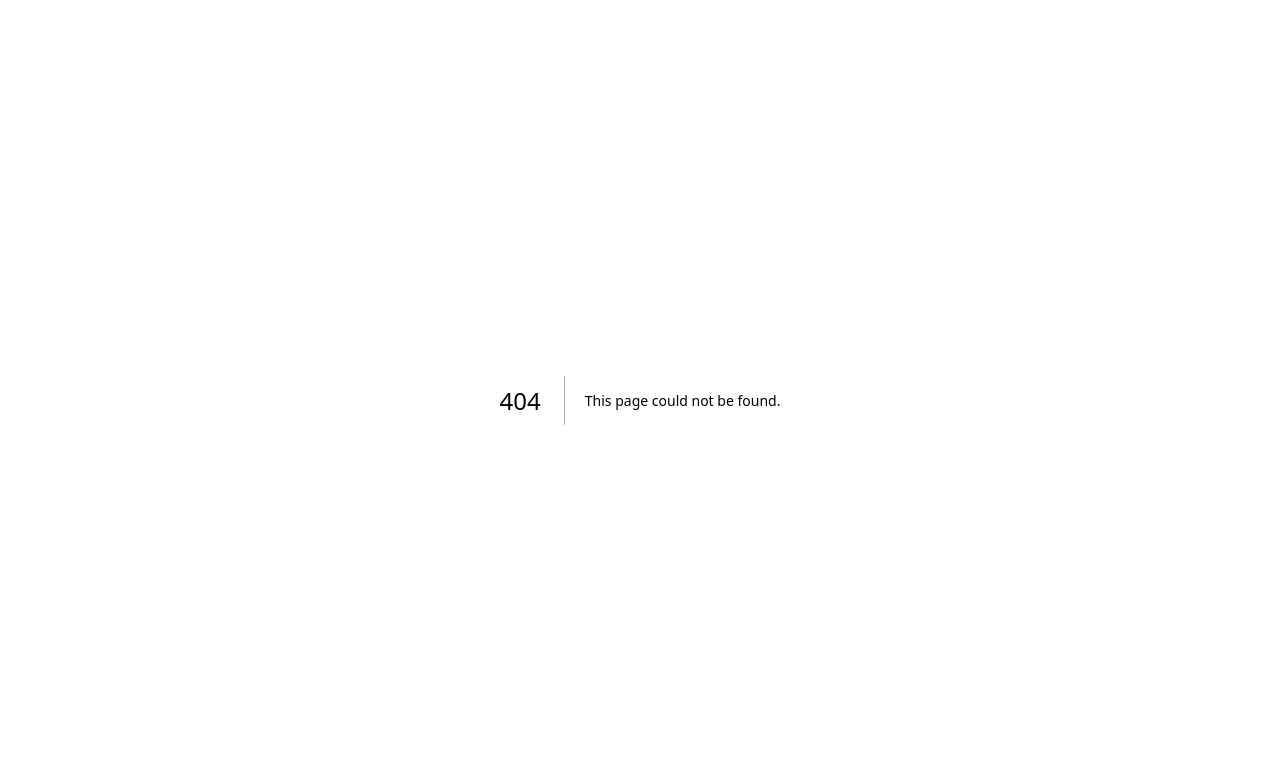
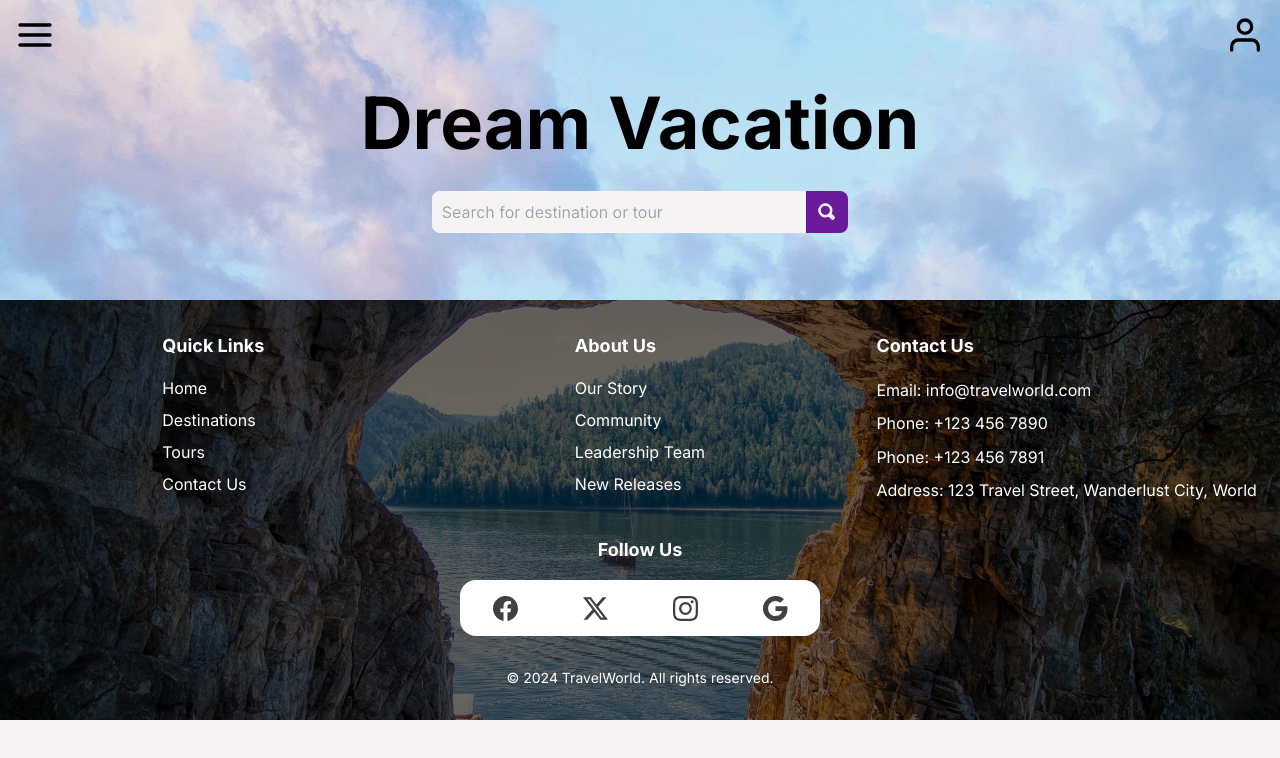
Before and after one commit to Shayan-Mst/vacation, a Next.js app: page /discounts in a window 1280 px wide. Before the commit this address had no page. Shown: the top 758 px of the page. Built offline with nearby package versions, Linux system fonts and the light colour scheme.

Commit message:
created discounts

```diff
--- /dev/null
+++ b/src/app/discounts/page.tsx
@@ -0,0 +1,21 @@
+import React from 'react'
+import Navigation from '@/components/navigation'
+import Topbar from '@/components/Topbar'
+import Footer from '@/components/Footer'
+import Sidebar from '@/components/Sidebar'
+const page = () => {
+  return (
+    <>
+    <Sidebar/>
+    <div>
+
+        <Topbar/>
+        <Footer/>
+        <Navigation/>
+
+    </div>
+    </>
+  )
+}
+
+export default page
--- a/src/app/globals.css
+++ b/src/app/globals.css
@@ -789,7 +789,7 @@ h3 {
   z-index: 30;
   width: 200px;
   transform: translateX(-100%);
-  transition: transform 0.5s ease;
+  transition: transform 0.2s ease;
 
 
 }
--- a/src/app/tour/page.tsx
+++ b/src/app/tour/page.tsx
@@ -2,6 +2,7 @@
 import Topbar from '@/components/Topbar'
 import Naavigation from '@/components/navigation'
 import Footer from '@/components/Footer'
+import Sidebar from '@/components/Sidebar'
 import React, { useEffect } from 'react'
 import Link from 'next/link'
 import Image from 'next/image'
@@ -66,6 +67,8 @@ const page = () => {
 
 
   return (
+    <>
+   <Sidebar/>
     <div className='h-full relative'>
 
 <Topbar/>
@@ -330,6 +333,7 @@ const page = () => {
 <Footer/>
 <Naavigation/>
     </div>
+    </>
   )
 }
 
```
